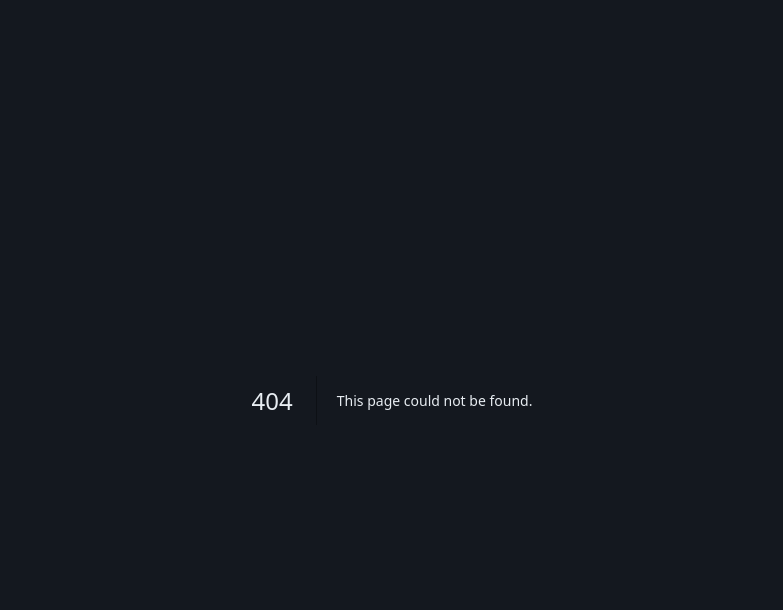
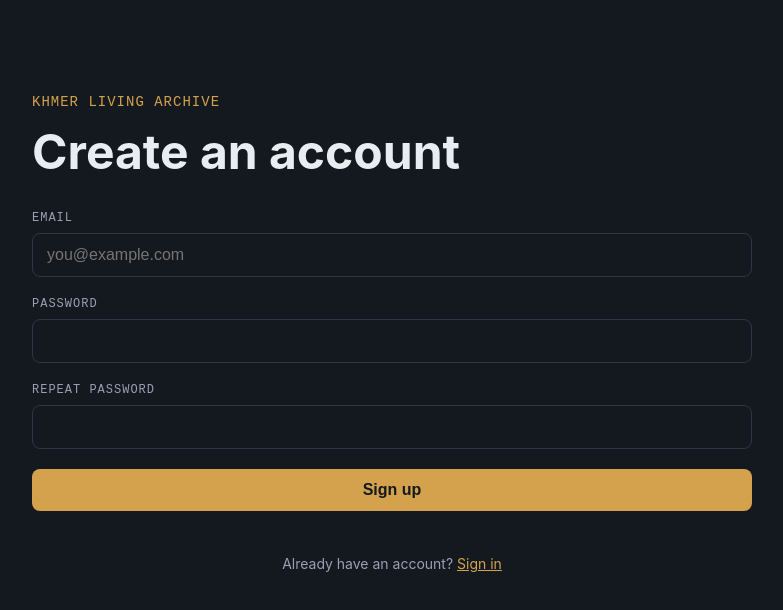
Before and after one commit to khadana/Signature-Drink-of-Siem-Reap, a Next.js app: page /signup in a window 1280 px wide. Before the commit this address had no page. Shown: the top 610 px of the page, without its empty margins (248-1031 px from the left). Built offline with nearby package versions, Linux system fonts and the light colour scheme.

Commit message:
add signup, login, and auth confirm pages (AI-assisted via Cline)

```diff
--- /dev/null
+++ b/app/signup/page.js
@@ -0,0 +1,31 @@
+import SignUpForm from "./signup-form.js";
+
+const styles = {
+  wrap: {
+    maxWidth: 720,
+    margin: "0 auto",
+    padding: "80px 24px",
+  },
+  kicker: {
+    fontFamily: "'Courier New', monospace",
+    color: "#D4A24C",
+    fontSize: 14,
+    letterSpacing: 1,
+  },
+  title: {
+    fontSize: 48,
+    fontWeight: 700,
+    margin: "16px 0 32px",
+    lineHeight: 1.1,
+  },
+};
+
+export default function SignUpPage() {
+  return (
+    <main style={styles.wrap}>
+      <p style={styles.kicker}>KHMER LIVING ARCHIVE</p>
+      <h1 style={styles.title}>Create an account</h1>
+      <SignUpForm />
+    </main>
+  );
+}
--- /dev/null
+++ b/app/signup/signup-form.js
@@ -0,0 +1,170 @@
+"use client";
+
+import { useState } from "react";
+import { useRouter } from "next/navigation";
+import { createClient } from "../../lib/supabase/client.js";
+
+const styles = {
+  form: {
+    display: "flex",
+    flexDirection: "column",
+    gap: 20,
+  },
+  field: {
+    display: "flex",
+    flexDirection: "column",
+    gap: 8,
+  },
+  label: {
+    fontFamily: "'Courier New', monospace",
+    fontSize: 12,
+    letterSpacing: 1,
+    color: "#97A1B3",
+  },
+  input: {
+    width: "100%",
+    boxSizing: "border-box",
+    padding: "12px 14px",
+    fontSize: 16,
+    color: "#E8EDF2",
+    backgroundColor: "#14181F",
+    border: "1px solid #2E3644",
+    borderRadius: 8,
+    outline: "none",
+  },
+  error: {
+    margin: 0,
+    fontSize: 14,
+    color: "#E5534B",
+  },
+  button: {
+    width: "100%",
+    padding: "12px 14px",
+    fontSize: 16,
+    fontWeight: 700,
+    color: "#14181F",
+    backgroundColor: "#D4A24C",
+    border: "none",
+    borderRadius: 8,
+    cursor: "pointer",
+  },
+  buttonDisabled: {
+    opacity: 0.6,
+    cursor: "not-allowed",
+  },
+  footer: {
+    textAlign: "center",
+    fontSize: 14,
+    color: "#97A1B3",
+    marginTop: 24,
+  },
+  link: {
+    color: "#D4A24C",
+    textDecoration: "underline",
+  },
+};
+
+export default function SignUpForm() {
+  const router = useRouter();
+  const [email, setEmail] = useState("");
+  const [password, setPassword] = useState("");
+  const [repeatPassword, setRepeatPassword] = useState("");
+  const [error, setError] = useState(null);
+  const [isLoading, setIsLoading] = useState(false);
+
+  const handleSignUp = async (event) => {
+    event.preventDefault();
+    setError(null);
+
+    if (password !== repeatPassword) {
+      setError("Passwords do not match");
+      return;
+    }
+
+    setIsLoading(true);
+
+    try {
+      const supabase = createClient();
+      const { error } = await supabase.auth.signUp({
+        email,
+        password,
+      });
+      if (error) throw error;
+      router.push("/");
+    } catch (signUpError) {
+      setError(
+        signUpError instanceof Error
+          ? signUpError.message
+          : "Could not create an account"
+      );
+    } finally {
+      setIsLoading(false);
+    }
+  };
+
+  return (
+    <form style={styles.form} onSubmit={handleSignUp}>
+      <div style={styles.field}>
+        <label style={styles.label} htmlFor="email">
+          EMAIL
+        </label>
+        <input
+          id="email"
+          type="email"
+          placeholder="you@example.com"
+          required
+          value={email}
+          onChange={(event) => setEmail(event.target.value)}
+          style={styles.input}
+          className="search-input"
+        />
+      </div>
+      <div style={styles.field}>
+        <label style={styles.label} htmlFor="password">
+          PASSWORD
+        </label>
+        <input
+          id="password"
+          type="password"
+          required
+          value={password}
+          onChange={(event) => setPassword(event.target.value)}
+          style={styles.input}
+          className="search-input"
+        />
+      </div>
+      <div style={styles.field}>
+        <label style={styles.label} htmlFor="repeat-password">
+          REPEAT PASSWORD
+        </label>
+        <input
+          id="repeat-password"
+          type="password"
+          required
+          value={repeatPassword}
+          onChange={(event) => setRepeatPassword(event.target.value)}
+          style={styles.input}
+          className="search-input"
+        />
+      </div>
+      {error && (
+        <p role="alert" style={styles.error}>
+          {error}
+        </p>
+      )}
+      <button
+        type="submit"
+        disabled={isLoading}
+        style={{ ...styles.button, ...(isLoading ? styles.buttonDisabled : {}) }}
+      >
+        {isLoading ? "Creating account…" : "Sign up"}
+      </button>
+      <p style={styles.footer}>
+        {"Already have an account? "}
+        <a style={styles.link} href="/login">
+          Sign in
+        </a>
+      </p>
+    </form>
+  );
+}
```
Also changed, not shown: app/auth/confirm/route.js (added, +23 -0 lines), app/login/login-form.js (added, +145 -0 lines), app/login/page.js (added, +31 -0 lines).
